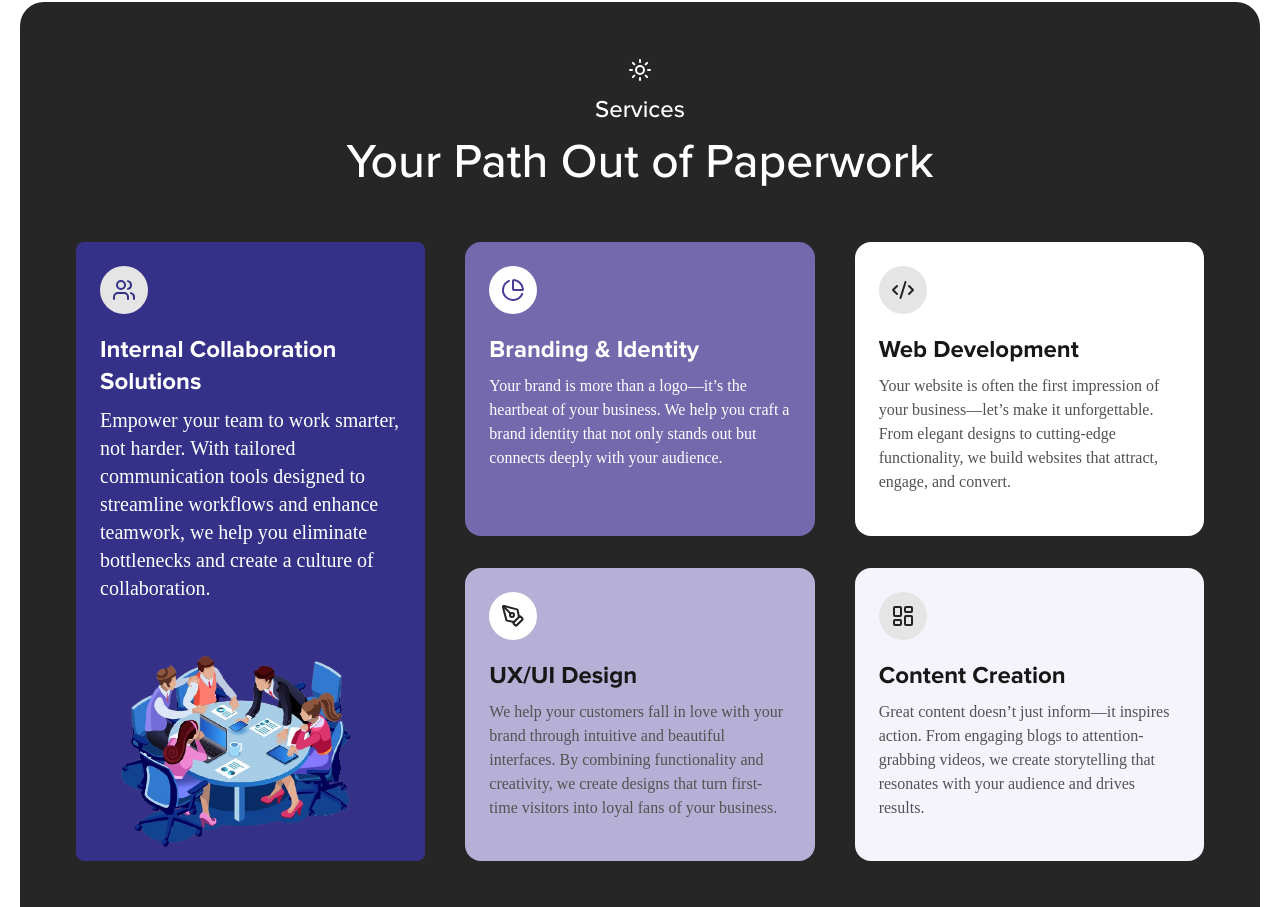
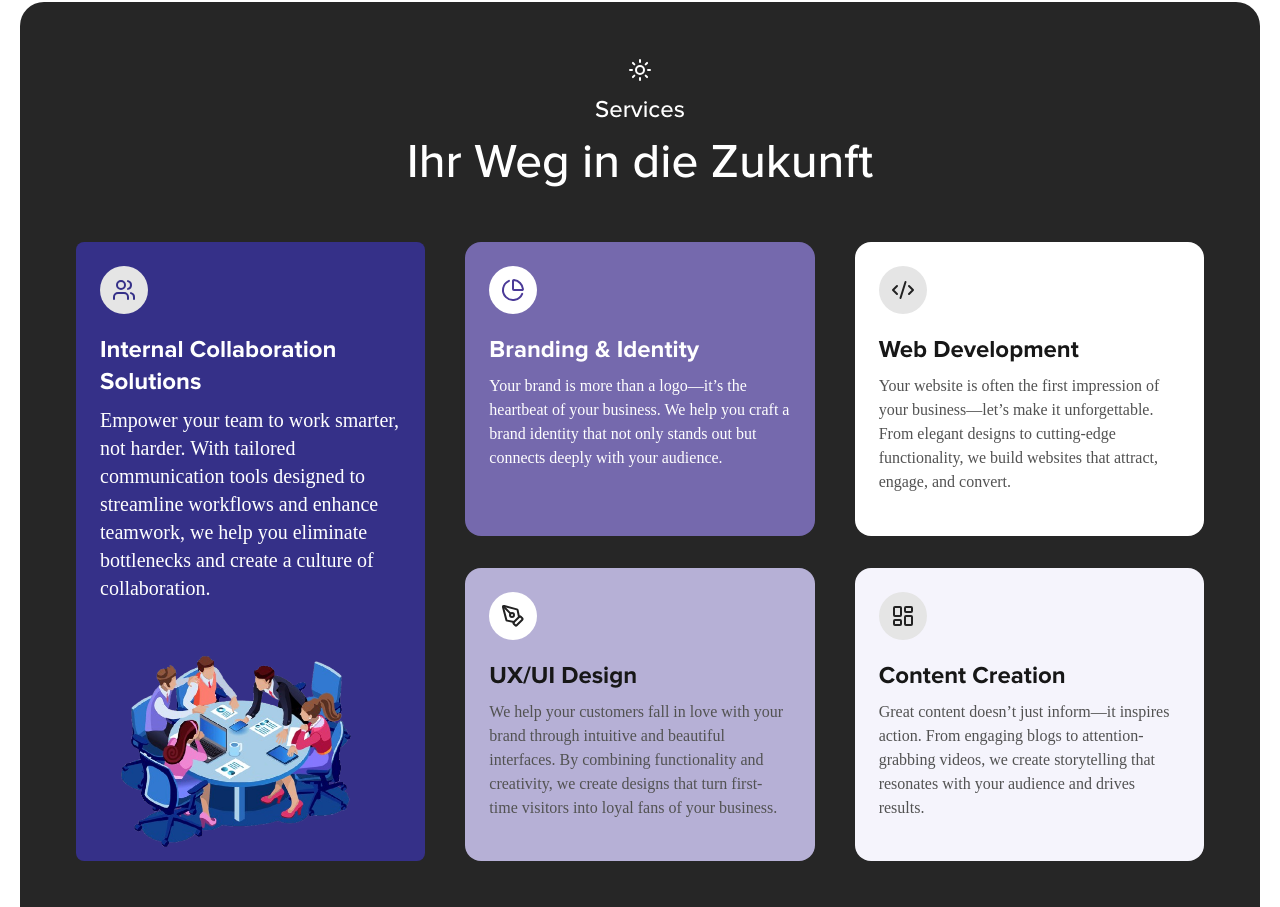
Before and after one commit to cyclebittt/pavewebyyyy, a Next.js app: page / in a window 1280 px wide. Shown: the part 1334-2241 px from the top of the page. Built offline with nearby package versions, Linux system fonts and the light colour scheme; a web font is replaced by a local one.

Commit message:
Update page.js

```diff
--- a/app/page.js
+++ b/app/page.js
@@ -115,7 +115,7 @@ export default function Home() {
                 <h2 className="font-medium text-xl md:text-2xl text-center">Services</h2>
               </div>
               <p className="font-medium text-3xl md:text-5xl text-center">
-                Your Path Out of Paperwork
+                Ihr Weg in die Zukunft
               </p>
             </div>
 
```
